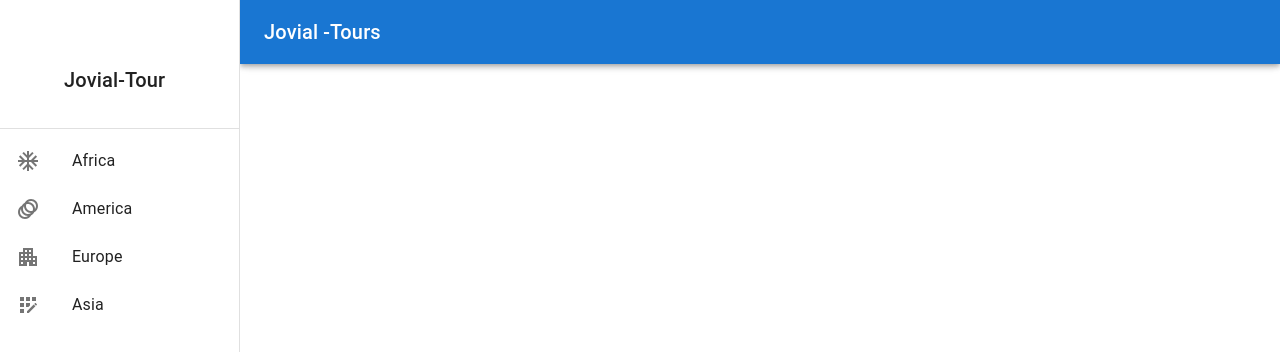
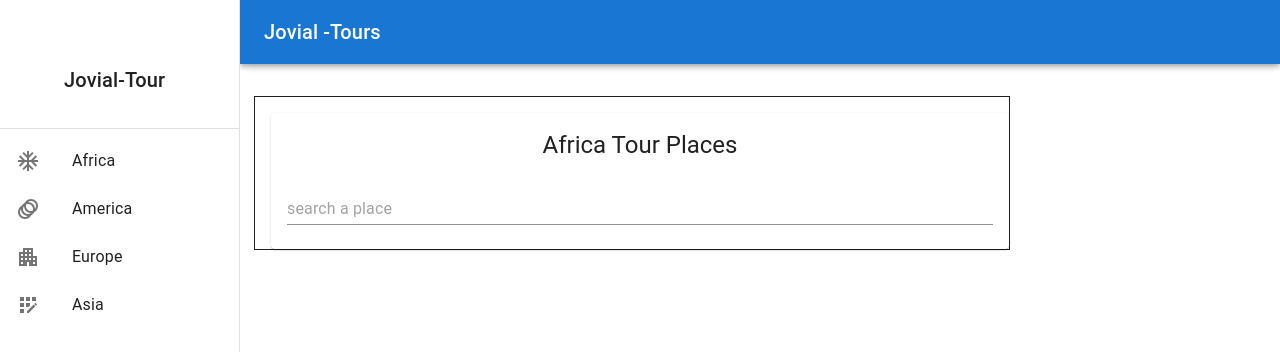
Before and after one commit to Josiahngugi/Jovial-Tours, a React (Create React App) app: page /africa in a window 1280 px wide. Shown: the top 352 px of the page. Built offline with nearby package versions, Linux system fonts and the light colour scheme.

Commit message:
add card and a  search bar

```diff
--- a/src/components/pages/Africa.js
+++ b/src/components/pages/Africa.js
@@ -1,7 +1,8 @@
 import React from "react";
+import Content from "./Content/Content";
 
 function Africa() {
-  return <div> Africa </div>;
+  return <Content />;
 }
 
 export default Africa;
--- a/src/components/pages/Content/Content.js
+++ b/src/components/pages/Content/Content.js
@@ -1,5 +1,36 @@
 import React from "react";
+import {
+  Grid,
+  Typography,
+  Box,
+  Card,
+  CardHeader,
+  CardContent,
+  TextField
+} from "@mui/material";
 
-function Content() {}
+function Content() {
+  const card = (
+    <>
+      <CardHeader
+        title="Africa Tour Places"
+        sx={{ textAlign: "center" }}
+      ></CardHeader>
+
+      <CardContent>
+        <TextField variant="standard" fullWidth placeholder="search a place" />
+      </CardContent>
+    </>
+  );
+  return (
+    <Box sx={{ width: "100%" }}>
+      <Grid container direction="row" justifyContent="center" spacing={2}>
+        <Grid item xs={10} md={7} sx={{ border: 1, height: "auto" }}>
+          <Card>{card} </Card>
+        </Grid>
+      </Grid>
+    </Box>
+  );
+}
 
 export default Content;
```
